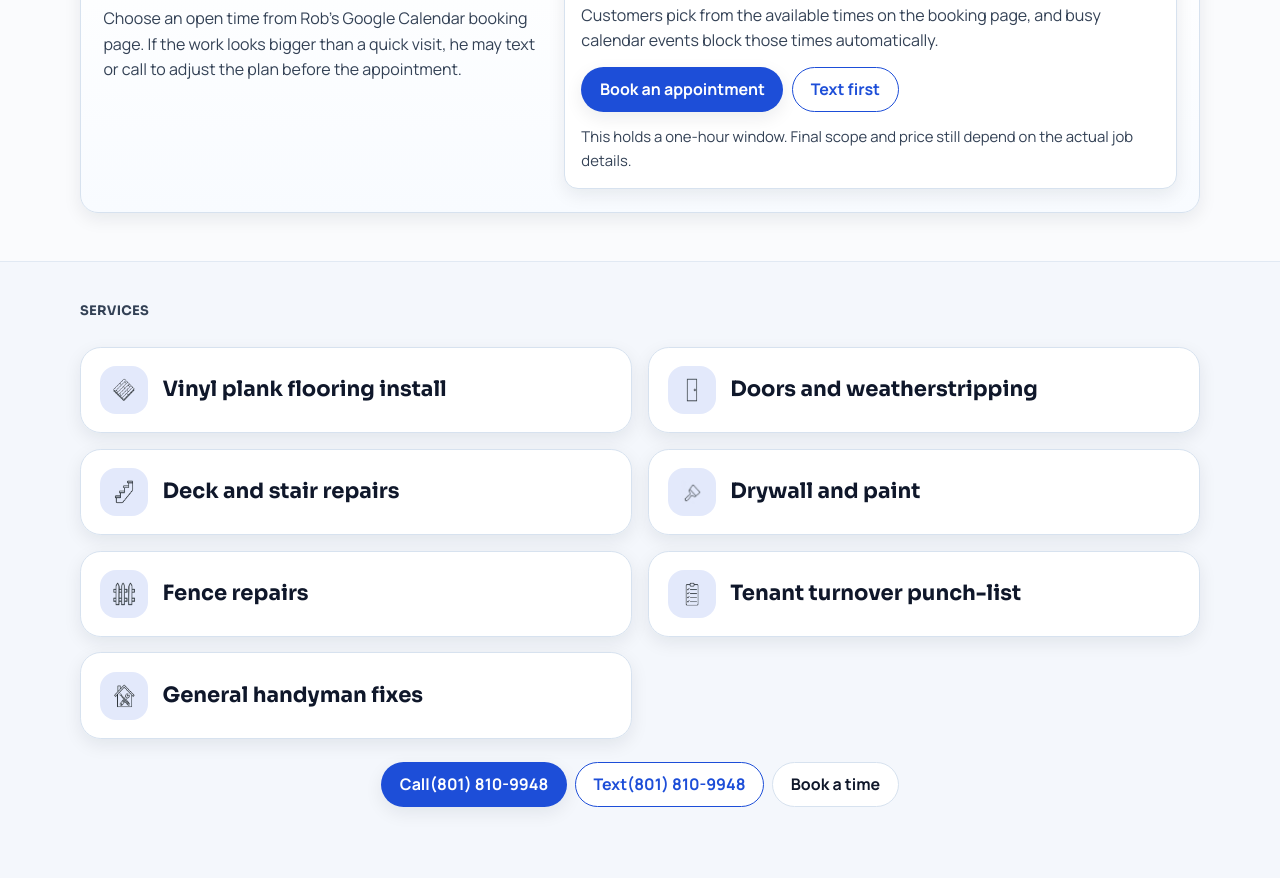
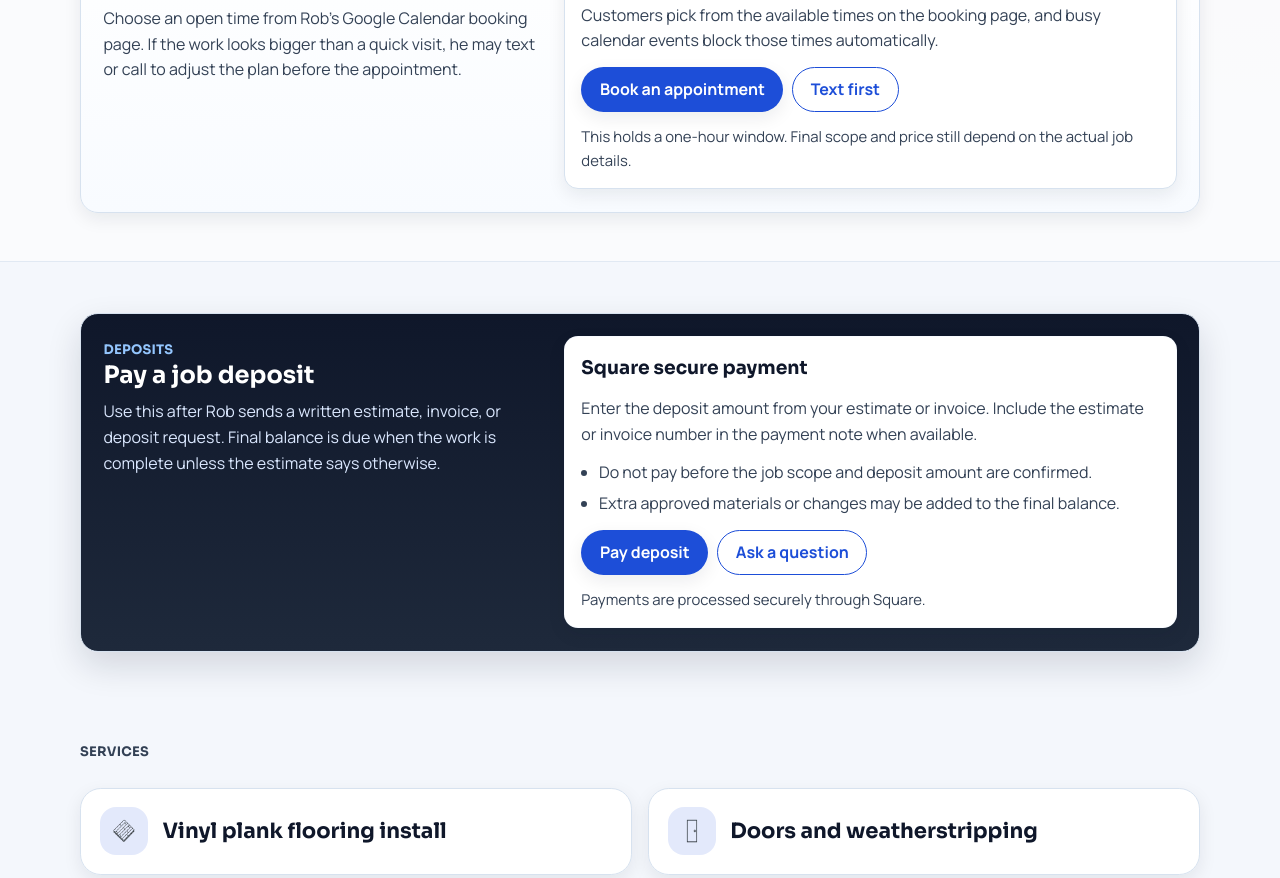
Before and after one commit to BreezBlox/801homerepair, a plain HTML site: page index.html in a window 1280 px wide. Shown: the part 853-1731 px from the top of the page. Drawn offline with Linux system fonts and the light colour scheme.

Commit message:
Add Square deposit payment link

```diff
--- a/index.html
+++ b/index.html
@@ -12,7 +12,7 @@
   <link rel="preconnect" href="https://fonts.googleapis.com">
   <link rel="preconnect" href="https://fonts.gstatic.com" crossorigin>
   <link href="https://fonts.googleapis.com/css2?family=Cormorant+Garamond:wght@500;600;700&family=Manrope:wght@400;500;600;700;800&family=Sora:wght@600;700;800&display=swap" rel="stylesheet">
-  <link rel="stylesheet" href="./styles.css?v=20260519b">
+  <link rel="stylesheet" href="./styles.css?v=20260525a">
 
   <meta property="og:type" content="website">
   <meta property="og:title" content="Home Repair Services in Salt Lake City">
@@ -140,6 +140,38 @@
       </div>
     </section>
 
+    <section class="section payment-section" id="payment">
+      <div class="container">
+        <div class="payment-shell">
+          <div class="payment-intro">
+            <p class="eyebrow">Deposits</p>
+            <h2>Pay a job deposit</h2>
+            <p>
+              Use this after Rob sends a written estimate, invoice, or deposit request.
+              Final balance is due when the work is complete unless the estimate says otherwise.
+            </p>
+          </div>
+
+          <div class="payment-card">
+            <h3>Square secure payment</h3>
+            <p>
+              Enter the deposit amount from your estimate or invoice. Include the estimate
+              or invoice number in the payment note when available.
+            </p>
+            <ul class="payment-list">
+              <li>Do not pay before the job scope and deposit amount are confirmed.</li>
+              <li>Extra approved materials or changes may be added to the final balance.</li>
+            </ul>
+            <div class="payment-actions">
+              <a class="btn btn-primary" data-payment-link data-payment-default-label="Pay deposit" data-payment-fallback-label="Text for payment link" href="sms:+18018109948?body=Hi%20Rob%2C%20I%20am%20ready%20to%20pay%20my%20deposit.%20Estimate%2Finvoice%20%23%3A%20">Text for payment link</a>
+              <a class="btn btn-outline" data-sms-link href="sms:+18018109948">Ask a question</a>
+            </div>
+            <p class="form-note" data-payment-config-note>Online payment setup is in progress. Text Rob for the current payment link.</p>
+          </div>
+        </div>
+      </div>
+    </section>
+
     <section class="section" id="services">
       <div class="container">
         <div class="section-head">
@@ -206,16 +238,17 @@
     </section>
   </main>
 
-  <div class="mobile-cta" aria-label="Quick mobile contact">
+  <div class="mobile-cta" data-mobile-cta aria-label="Quick mobile contact">
     <a class="btn-cta" data-phone-link href="tel:+18018109948">Call</a>
     <a class="btn-cta" data-sms-link href="sms:+18018109948">Text</a>
     <a class="btn-cta btn-cta-accent" data-booking-link href="https://calendar.google.com/calendar/appointments/schedules/AcZssZ2kxKBCtIGk3HBPc0VSZe5BjGvlK819vF8KRAuwKWNYpcS-7WZ2igdROIKwA_lW9Uwu9VHWwHHD?gv=true" target="_blank" rel="noopener">Book</a>
+    <a class="btn-cta btn-cta-pay is-hidden" data-payment-link data-payment-hide-until-configured data-payment-default-label="Pay" data-payment-fallback-label="Pay" href="#payment">Pay</a>
   </div>
 
   <noscript>
     <div class="noscript-note">JavaScript is disabled. You can still call or text.</div>
   </noscript>
 
-  <script src="./script.js?v=20260519b" defer></script>
+  <script src="./script.js?v=20260525a" defer></script>
 </body>
 </html>
--- a/script.js
+++ b/script.js
@@ -16,6 +16,8 @@
   - PRIMARY_ACCENT
   - SECONDARY_ACCENT
   - SITE_URL
+  - BOOKING_URL
+  - SQUARE_PAYMENT_URL
 */
 const CONFIG = {
   BUSINESS_NAME: "801 Home Repair",
@@ -34,7 +36,8 @@ const CONFIG = {
   PRIMARY_ACCENT: "#1d4ed8",
   SECONDARY_ACCENT: "#f97316",
   SITE_URL: "https://www.homerepairslc.com",
-  BOOKING_URL: "https://calendar.google.com/calendar/appointments/schedules/AcZssZ2kxKBCtIGk3HBPc0VSZe5BjGvlK819vF8KRAuwKWNYpcS-7WZ2igdROIKwA_lW9Uwu9VHWwHHD?gv=true"
+  BOOKING_URL: "https://calendar.google.com/calendar/appointments/schedules/AcZssZ2kxKBCtIGk3HBPc0VSZe5BjGvlK819vF8KRAuwKWNYpcS-7WZ2igdROIKwA_lW9Uwu9VHWwHHD?gv=true",
+  SQUARE_PAYMENT_URL: "https://square.link/u/EYHEzZMt"
 };
 
 function normalizeDigits(value) {
@@ -78,6 +81,29 @@ function sanitizeSource(value) {
     .toLowerCase()
     .replace(/[^a-z0-9_-]/g, "")
     .slice(0, 40);
+}
+
+function isSafeUrl(value) {
+  if (!value) {
+    return false;
+  }
+
+  try {
+    const url = new URL(String(value).trim());
+    return url.protocol === "https:";
+  } catch (error) {
+    return false;
+  }
+}
+
+function buildDepositSmsLink() {
+  const smsE164 = toE164(CONFIG.SMS || CONFIG.PHONE);
+  if (!smsE164) {
+    return "#payment";
+  }
+
+  const body = "Hi Rob, I am ready to pay my deposit. Estimate/invoice #: ";
+  return "sms:" + smsE164 + "?body=" + encodeURIComponent(body);
 }
 
 function applyThemeColors() {
@@ -214,6 +240,45 @@ function applyBookingLinks() {
   });
 }
 
+function applyPaymentLinks() {
+  const hasPaymentUrl = isSafeUrl(CONFIG.SQUARE_PAYMENT_URL);
+  const paymentUrl = hasPaymentUrl ? String(CONFIG.SQUARE_PAYMENT_URL).trim() : buildDepositSmsLink();
+
+  document.querySelectorAll("[data-payment-link]").forEach((node) => {
+    node.setAttribute("href", paymentUrl);
+
+    const labelAttribute = hasPaymentUrl ? "paymentDefaultLabel" : "paymentFallbackLabel";
+    const label = node.dataset[labelAttribute];
+    if (label) {
+      node.textContent = label;
+    }
+
+    if (hasPaymentUrl) {
+      node.setAttribute("target", "_blank");
+      node.setAttribute("rel", "noopener");
+    } else {
+      node.removeAttribute("target");
+      node.removeAttribute("rel");
+    }
+  });
+
+  document.querySelectorAll("[data-payment-hide-until-configured]").forEach((node) => {
+    node.classList.toggle("is-hidden", !hasPaymentUrl);
+  });
+
+  document.querySelectorAll("[data-mobile-cta]").forEach((node) => {
+    node.classList.toggle("has-payment", hasPaymentUrl);
+  });
+
+  document.querySelectorAll("[data-payment-config-note]").forEach((node) => {
+    if (hasPaymentUrl) {
+      node.textContent = "Payments are processed securely through Square.";
+    } else {
+      node.textContent = "Online payment setup is in progress. Text Rob for the current payment link.";
+    }
+  });
+}
+
 function setupNavToggle() {
   const navToggle = document.querySelector(".nav-toggle");
   const nav = document.getElementById("primary-nav");
@@ -298,6 +363,7 @@ applyBusinessContent();
 updateSeoTags();
 applyLeadSource();
 applyBookingLinks();
+applyPaymentLinks();
 setupNavToggle();
 setupCopyPhoneButton();
 setupFormUX();
--- a/styles.css
+++ b/styles.css
@@ -732,6 +732,73 @@ summary:focus-visible {
   align-items: center;
 }
 
+.payment-section {
+  padding-top: clamp(2rem, 4vw, 3.2rem);
+  padding-bottom: clamp(2rem, 4vw, 3.2rem);
+}
+
+.payment-shell {
+  border: 1px solid var(--border);
+  border-radius: 18px;
+  background: linear-gradient(180deg, #0f172a 0%, #1e293b 100%);
+  color: #ffffff;
+  box-shadow: var(--shadow-md);
+  padding: clamp(1rem, 2.6vw, 1.4rem);
+  display: grid;
+  gap: 1.1rem;
+}
+
+.payment-intro .eyebrow {
+  color: #93c5fd;
+}
+
+.payment-intro h2 {
+  margin: 0 0 0.6rem;
+  line-height: 1.16;
+}
+
+.payment-intro p {
+  margin: 0;
+  color: #dbe8ff;
+}
+
+.payment-card {
+  border: 1px solid rgba(219, 232, 255, 0.2);
+  background: #ffffff;
+  color: var(--text);
+  border-radius: var(--radius-md);
+  box-shadow: var(--shadow-sm);
+  padding: 1rem;
+  display: grid;
+  gap: 0.8rem;
+}
+
+.payment-card h3,
+.payment-card p {
+  margin: 0;
+}
+
+.payment-card p,
+.payment-list {
+  color: var(--muted);
+}
+
+.payment-list {
+  margin: 0;
+  padding-left: 1.1rem;
+}
+
+.payment-list li + li {
+  margin-top: 0.35rem;
+}
+
+.payment-actions {
+  display: flex;
+  flex-wrap: wrap;
+  gap: 0.55rem;
+  align-items: center;
+}
+
 .pricing-grid {
   display: grid;
   gap: 0.9rem;
@@ -1022,6 +1089,10 @@ summary:focus-visible {
   padding: 0.5rem;
 }
 
+.mobile-cta.has-payment {
+  grid-template-columns: repeat(4, minmax(0, 1fr));
+}
+
 .btn-cta {
   text-decoration: none;
   text-align: center;
@@ -1039,6 +1110,10 @@ summary:focus-visible {
 
 .btn-cta-accent {
   background: var(--secondary);
+}
+
+.btn-cta-pay {
+  background: #0f172a;
 }
 
 .noscript-note {
@@ -1209,6 +1284,11 @@ summary:focus-visible {
     align-items: start;
   }
 
+  .payment-shell {
+    grid-template-columns: 0.84fr 1.16fr;
+    align-items: start;
+  }
+
   .contact-shell {
     grid-template-columns: 1.1fr auto;
     align-items: center;
@@ -1252,4 +1332,8 @@ summary:focus-visible {
   .booking-actions .btn {
     width: 100%;
   }
+
+  .payment-actions .btn {
+    width: 100%;
+  }
 }
```
Also changed, not shown: docs/SQUARE_PAYMENTS_SETUP.md (added, +43 -0 lines), README.md.
